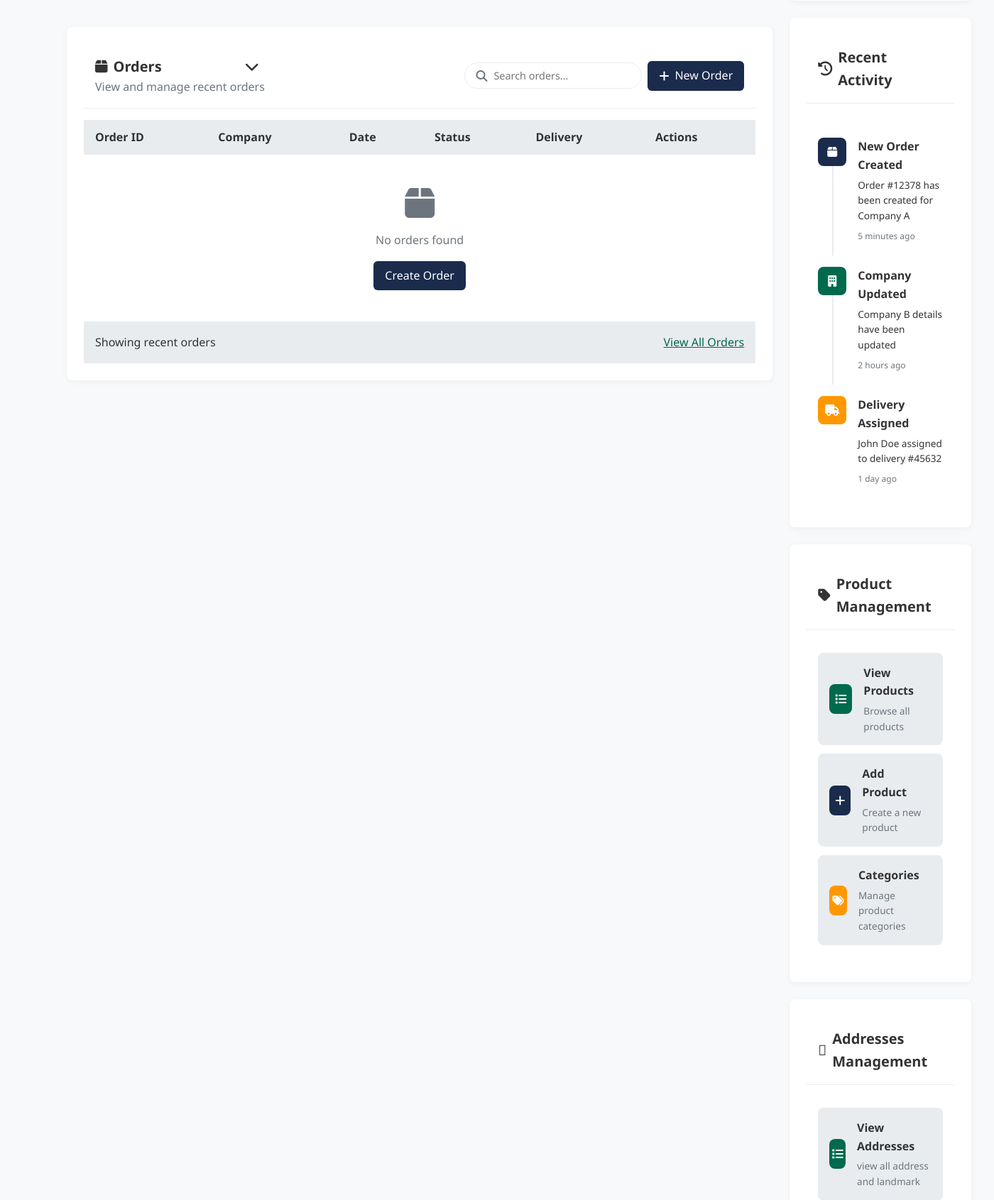
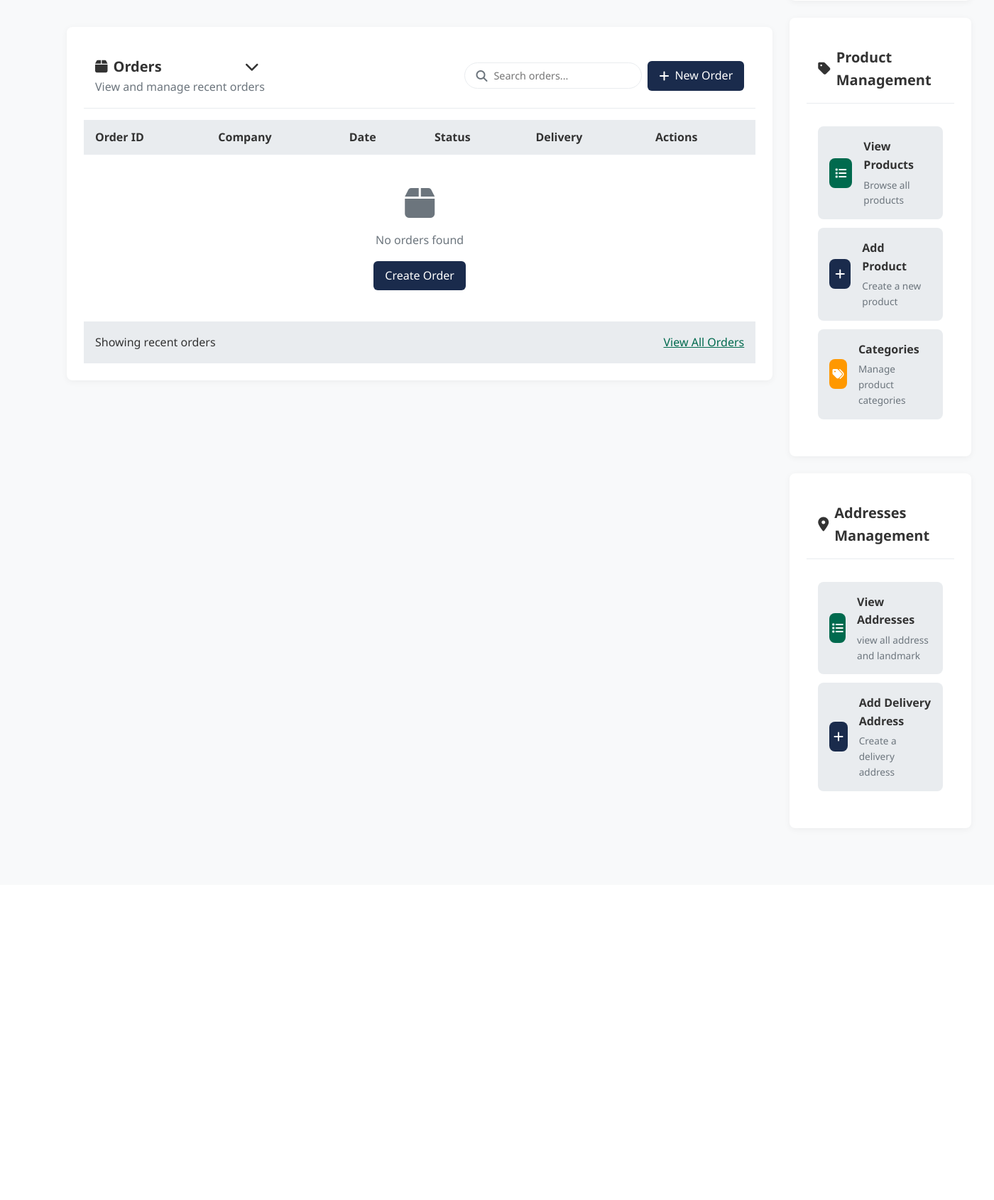
Before and after one commit to Adetomiwa-Oluwatobi/DeliveryCoo, a Django app: page /dashboard/admin/ in a window 1400 px wide. Shown: the part 1279-2970 px from the top of the page at 71% size. After the commit the page ends 2448 px from the top, so only its background shows below. Run offline with Django 5.2, Linux system fonts and the light colour scheme; a user stored in the database is signed in; data comes from the database, SQL or seed files in the repository.

Commit message:
Ocampu delivery address

```diff
--- a/orders/templates/orders/admin_dashboard.html
+++ b/orders/templates/orders/admin_dashboard.html
@@ -396,46 +396,7 @@
                 </div>
             </div>
 
-            <!-- Recent Activity Card -->
-            <div class="card">
-                <div class="card-header">
-                    <h2 class="card-title"><i class="fas fa-history"></i> Recent Activity</h2>
-                </div>
-                <div class="activity-timeline">
-                    <div class="activity-item">
-                        <div class="activity-icon bg-success-light">
-                            <i class="fas fa-box"></i>
-                        </div>
-                        <div class="activity-content">
-                            <h4>New Order Created</h4>
-                            <p>Order #12378 has been created for Company A</p>
-                            <small>5 minutes ago</small>
-                        </div>
-                    </div>
 
-                    <div class="activity-item">
-                        <div class="activity-icon bg-primary-light">
-                            <i class="fas fa-building"></i>
-                        </div>
-                        <div class="activity-content">
-                            <h4>Company Updated</h4>
-                            <p>Company B details have been updated</p>
-                            <small>2 hours ago</small>
-                        </div>
-                    </div>
-
-                    <div class="activity-item">
-                        <div class="activity-icon bg-warning-light">
-                            <i class="fas fa-truck"></i>
-                        </div>
-                        <div class="activity-content">
-                            <h4>Delivery Assigned</h4>
-                            <p>John Doe assigned to delivery #45632</p>
-                            <small>1 day ago</small>
-                        </div>
-                    </div>
-                </div>
-            </div>
 
             <!-- Product Management Card -->
             <div class="card">
@@ -477,7 +438,7 @@
             <!-- Product Management Card -->
             <div class="card">
                 <div class="card-header">
-                    <h2 class="card-title"><i class="fa-location-dot"></i> Addresses Management</h2>
+                    <h2 class="card-title"><i class="fa-solid fa-location-dot"></i> Addresses Management</h2>
                 </div>
                 <div class="quick-actions">
                     <a href="{% url 'delivery_address_list' %}" class="quick-action-btn">
```
Also changed, not shown: orders/templates/orders/checkout.html (+32 -3 lines).
